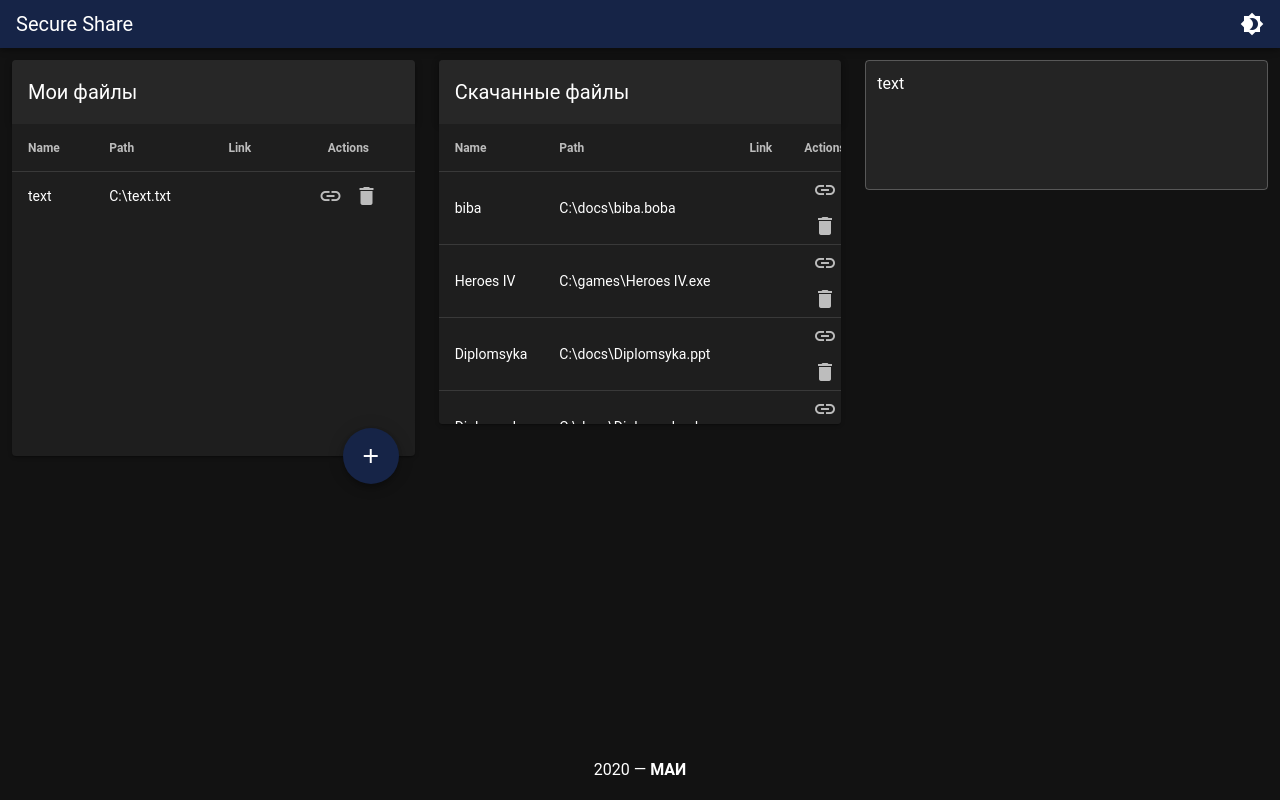
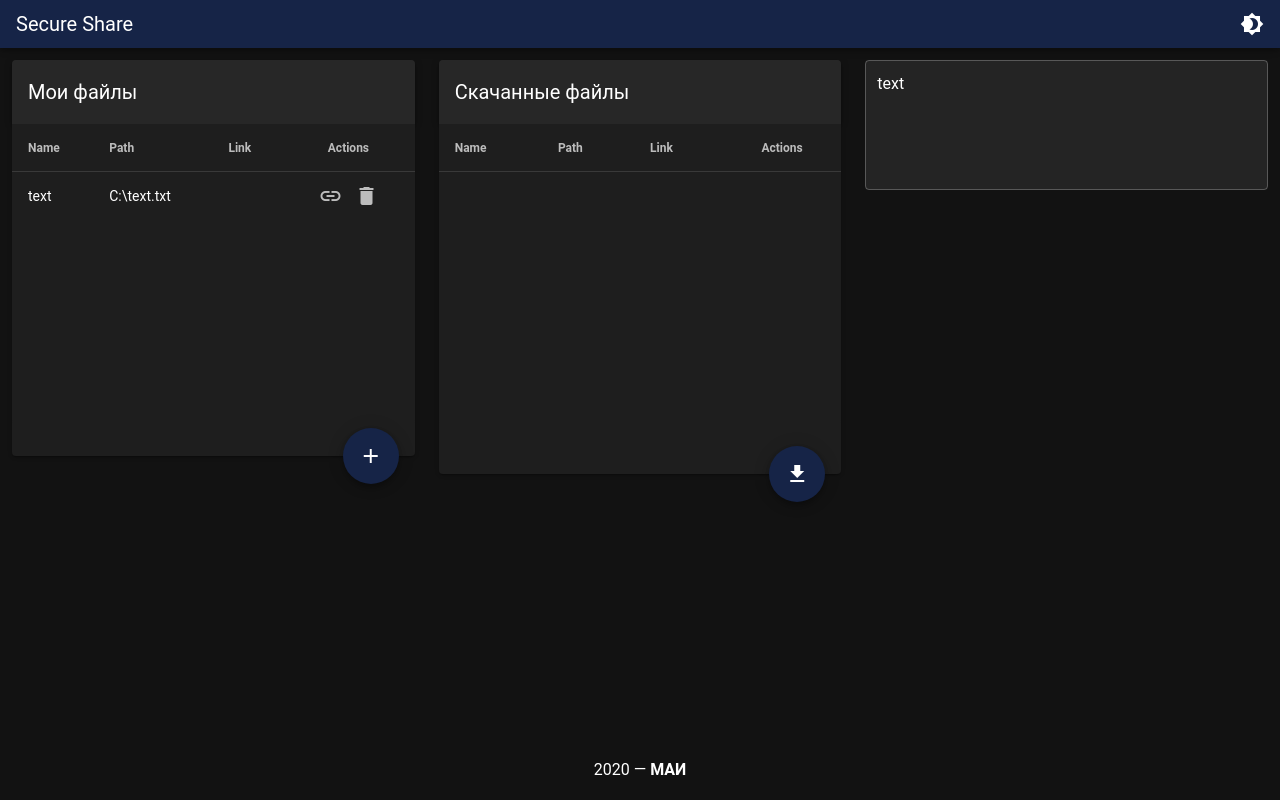
Before and after one commit to HappyStore/secureshare, a Vue app: page / in a window 1280 px wide. Built offline with nearby package versions, Linux system fonts and the light colour scheme; a small style sheet from the web is missing.

Commit message:
add load file dialog

```diff
--- a/src/components/downloadedFiles.vue
+++ b/src/components/downloadedFiles.vue
@@ -3,7 +3,9 @@
         <v-toolbar>
             <v-toolbar-title>Скачанные файлы</v-toolbar-title>
         </v-toolbar>
-        <file-list :value="fileItems"></file-list>
+        <file-list :value="fileItems" />
+        <load-file-dlg @fileLoaded="onFileLoaded"/>
+        <div style="height: 50px; position: relative" />
     </v-card>
 </template>
 
@@ -11,6 +13,7 @@
 import Vue from 'vue';
 
 import fileList from '@/components/fileList.vue';
+import loadFileDlg from '@/components/loadFileDlg.vue';
 import { FileItemModel } from '@/models/fileItem';
 
 interface State {
@@ -19,38 +22,18 @@ interface State {
 
 export default Vue.extend({
     components: {
-        fileList
+        fileList,
+        loadFileDlg
     },
     data: function(): State {
         return {
-            fileItems: [
-                {
-                    Name: 'biba',
-                    Extension: 'boba',
-                    Path: 'C:\\docs\\biba.boba'
-                },
-                {
-                    Name: 'Heroes IV',
-                    Extension: 'exe',
-                    Path: 'C:\\games\\Heroes IV.exe'
-                },
-                {
-                    Name: 'Diplomsyka',
-                    Extension: 'ppt',
-                    Path: 'C:\\docs\\Diplomsyka.ppt'
-                },
-                 {
-                    Name: 'Diplomsyka',
-                    Extension: 'doc',
-                    Path: 'C:\\docs\\Diplomsyka.doc'
-                },
-                {
-                    Name: 'Overwatch',
-                    Extension: 'exe',
-                    Path: 'C:\\games\\Overwatch.exe'
-                },
-            ],
+            fileItems: [],
         }
     },
+    methods: {
+        onFileLoaded(fileItem: FileItemModel) {
+            console.log(fileItem.Name);
+        }
+    }
 });
 </script>
--- /dev/null
+++ b/src/components/loadFileDlg.vue
@@ -0,0 +1,79 @@
+<template>
+    <v-dialog v-model="dialogVisible" width="500" persistent>
+        <template v-slot:activator="{ on }">
+            <v-btn fab dark bottom right absolute v-on="on" color="primary">
+                <v-icon>get_app</v-icon>
+            </v-btn>
+        </template>
+        <v-card>
+            <v-toolbar>
+                <v-toolbar-title>Загрузить файл по ссылке</v-toolbar-title>
+            </v-toolbar>
+
+            <v-form class="ma-5" v-model="linkValid">
+                <v-text-field v-model="link" required :rules="validationRules" label="Ссылка на файл"></v-text-field>
+            </v-form>
+
+            <v-card-actions>
+                <v-spacer></v-spacer>
+                <v-btn text @click="onLoadClick" :disabled="!linkValid">
+                    Загрузить
+                </v-btn>
+                <v-btn text @click="onCancelClick">
+                    Отмена
+                </v-btn>
+            </v-card-actions>
+        </v-card>
+    </v-dialog>
+</template>
+
+<script lang="ts">
+import Vue from 'vue';
+import { FileItemModel } from '@/models/fileItem';
+
+interface State {
+    dialogVisible: boolean;
+    link: string;
+    linkValid: boolean;
+    validationRules: Function[];
+}
+
+const imitateWork = (t: number) => new Promise(resolve => setTimeout(resolve, t));
+
+export default Vue.extend({
+    data: function(): State {
+        return {
+            dialogVisible: false,
+            link: '',
+            linkValid: false,
+            validationRules: [
+                (link: string) => !!link && link.length > 0 || 'Пустая ссылка'
+            ]
+        }
+    },
+    methods: {
+        async onLoadClick(): Promise<void> {
+            if (this.linkValid) {
+                this.closeDialog();
+                // Вот тут надо начать грузить файл
+                await imitateWork(5000);
+                const fakeFile: FileItemModel = {
+                    Name: 'fileName',
+                    Extension: 'doc',
+                    Link: 'fileLink',
+                    Path: 'C:/downloads',
+                    Status: "loading"
+                }
+                this.$emit('fileLoaded', fakeFile);
+            }
+        },
+        onCancelClick() {
+            this.closeDialog();
+        },
+        closeDialog() {
+            this.dialogVisible = false;
+            this.link = '';
+        }
+    }
+});
+</script>
```
